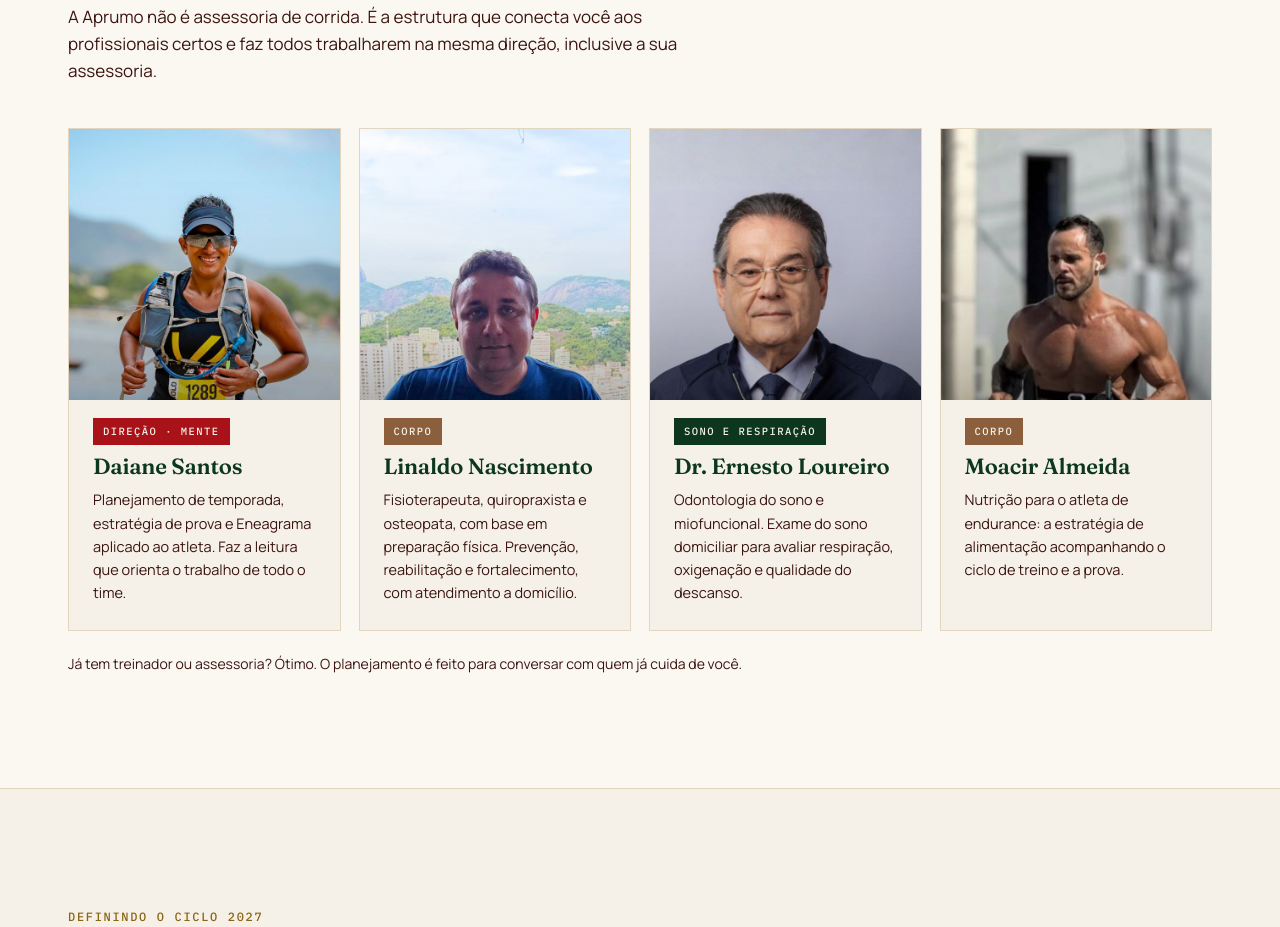
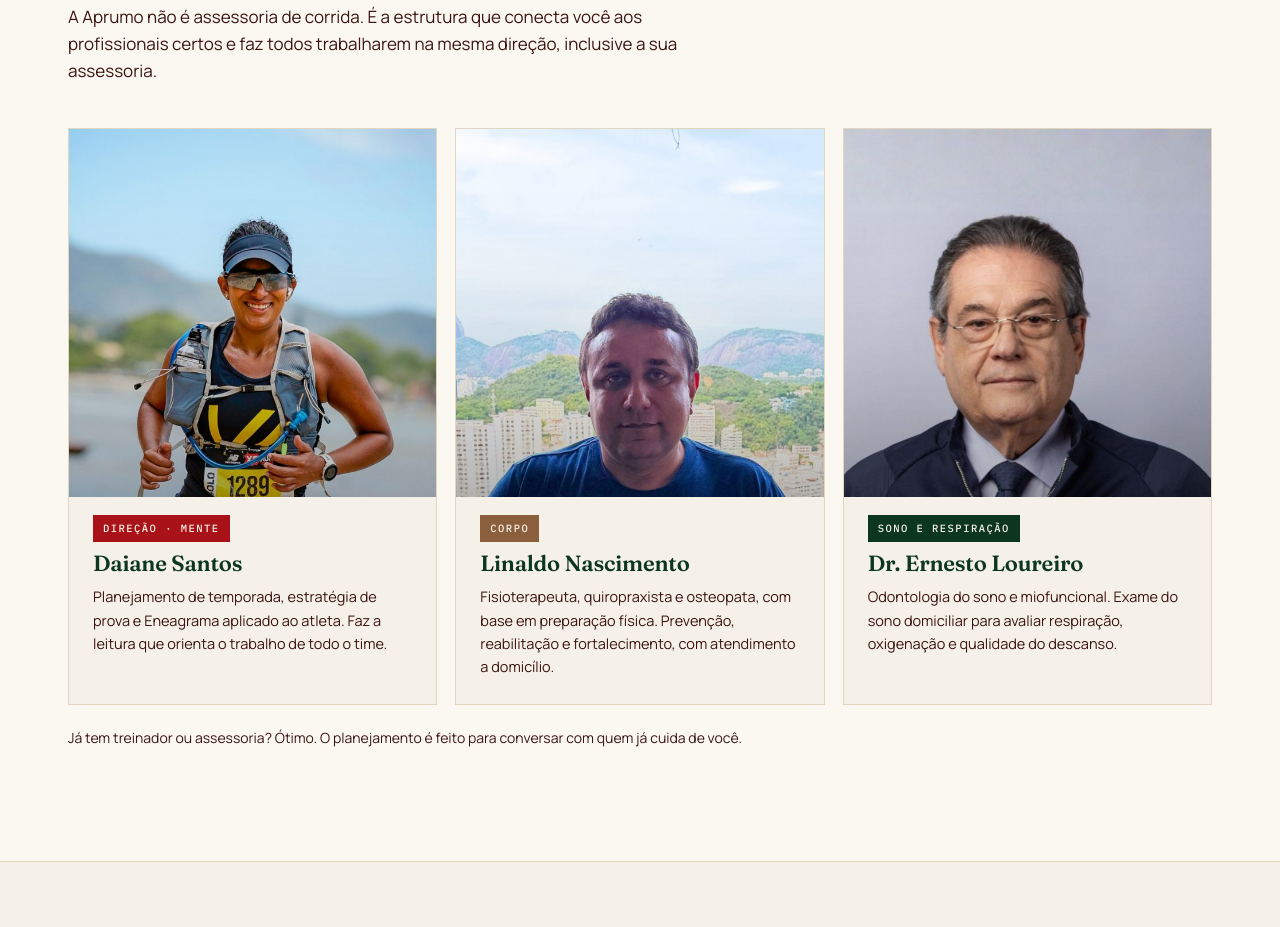
Before and after one commit to Daianesantosme/aprumo, a plain HTML site: page temporada2027.html in a window 1280 px wide. Shown: the part 4894-5821 px from the top of the page. Drawn offline with Linux system fonts and the light colour scheme.

Commit message:
Add files via upload

```diff
--- a/temporada2027.html
+++ b/temporada2027.html
@@ -122,7 +122,7 @@ header{position:sticky;top:0;z-index:20;background:rgba(245,241,232,.94);backdro
 .team{background:var(--papel);border-top:1px solid var(--linha);border-bottom:1px solid var(--linha)}
 .team h2{font-size:clamp(32px,4vw,48px);margin:18px 0 16px}
 .team .intro{color:var(--terra-escuro);max-width:640px}
-.team-grid{display:grid;grid-template-columns:repeat(4,1fr);gap:18px;margin-top:44px}
+.team-grid{display:grid;grid-template-columns:repeat(3,1fr);gap:18px;margin-top:44px}
 .member{background:var(--areia);border:1px solid var(--linha);padding:0 0 26px;display:flex;flex-direction:column;gap:10px;overflow:hidden}
 .member img{width:100%;height:auto;aspect-ratio:1/1;object-fit:cover;margin-bottom:8px}
 .member>:not(img){margin-left:24px;margin-right:24px}
@@ -373,12 +373,6 @@ footer{background:var(--terra-escuro);color:var(--areia-2);border-top:1px solid
         <h3>Dr. Ernesto Loureiro</h3>
         <p>Odontologia do sono e miofuncional. Exame do sono domiciliar para avaliar respiração, oxigenação e qualidade do descanso.</p>
       </article>
-      <article class="member">
-        <img src="eq-moacir.jpg" alt="Moacir Almeida, nutricionista, correndo" width="640" height="640" loading="lazy">
-        <span class="mono pill" style="background:#8B5E3C">Corpo</span>
-        <h3>Moacir Almeida</h3>
-        <p>Nutrição para o atleta de endurance: a estratégia de alimentação acompanhando o ciclo de treino e a prova.</p>
-      </article>
     </div>
     <p class="note">Já tem treinador ou assessoria? Ótimo. O planejamento é feito para conversar com quem já cuida de você.</p>
   </div>
```
